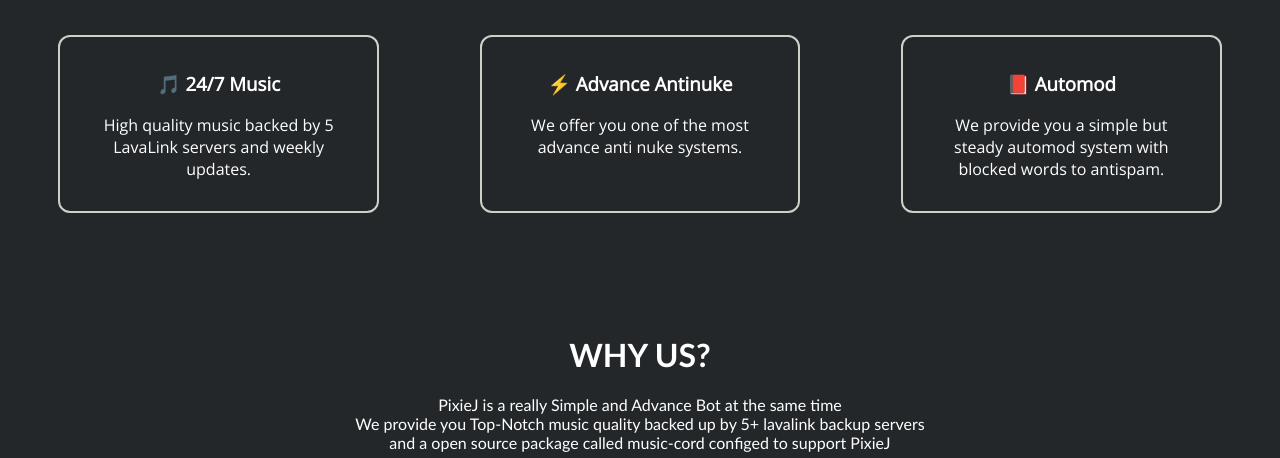
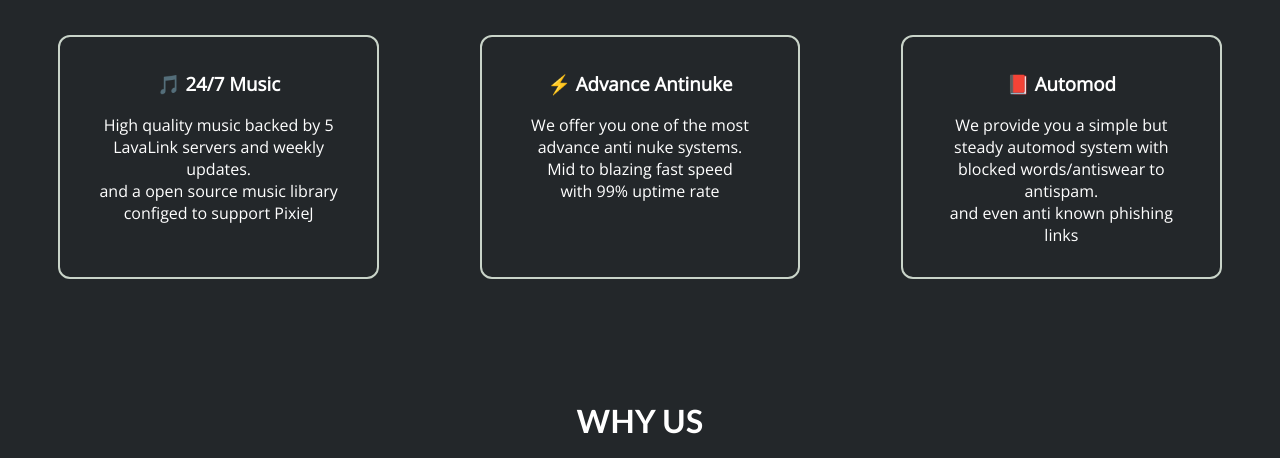
Before and after one commit to Stoobyy/poliz-website, a plain HTML site: page index.html in a window 1280 px wide. Shown: the part 856-1314 px from the top of the page. Drawn offline with nearby package versions, Linux system fonts and the light colour scheme.

Commit message:
Add files via upload

```diff
--- a/index.html
+++ b/index.html
@@ -40,21 +40,21 @@
         <div class="row">
             <div class="we1">
                 <h3>🎵 24/7 Music</h3>
-                <p>High quality music backed by 5 LavaLink servers and weekly updates.</p>
+                <p>High quality music backed by 5 LavaLink servers and weekly updates.<br>and a open source music library configed to support PixieJ</p>
             </div>
             <div class="we1">
                 <h3>⚡ Advance Antinuke</h3>
-                <p>We offer you one of the most advance anti nuke systems.</p>
+                <p>We offer you one of the most advance anti nuke systems.<br>Mid to blazing fast speed <br> with 99% uptime rate</p>
             </div>
 
             <div class="we1">
                 <h3>📕 Automod</h3>
-                <p>We provide you a simple but steady automod system with blocked words to antispam.</p>
+                <p>We provide you a simple but steady automod system with blocked words/antiswear to antispam.<br>and even anti known phishing links</p>
             </div>
         </div>
         <div class="info">
-            <h1>WHY US?</h1>
-            <p>PixieJ is a really Simple and Advance Bot at the same time <br> We provide you Top-Notch music quality backed up by 5+ lavalink backup servers<br>and a open source package called music-cord configed to support PixieJ</p>
+            <h1>WHY US</h1>
+            <p>PixieJ is a really Simple and Advance Bot at the same time <br> We provide you Top-Notch music quality backed up by 5+ lavalink backup servers<br>and a open source package called <a href="music.html">music-cord</a> configed to support PixieJ</p>
             <br>
             <img src="assets/chan.svg" alt="PixieJ" class="logo" width="auto">
             <footer>
--- /dev/null
+++ b/music.js
@@ -0,0 +1 @@
+window.location.href = "https://github.com/NixonXC/cord-music";
```
Also changed, not shown: music.html (added, +12 -0 lines).
